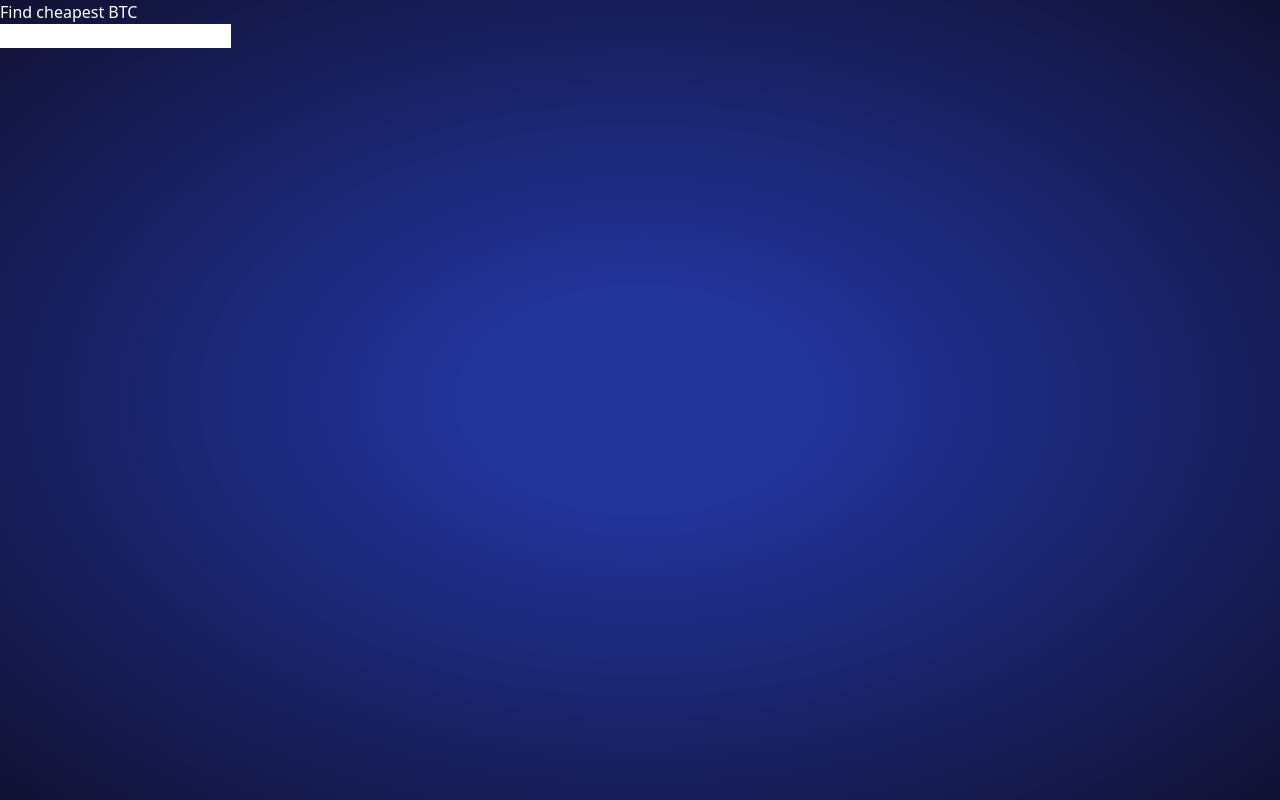
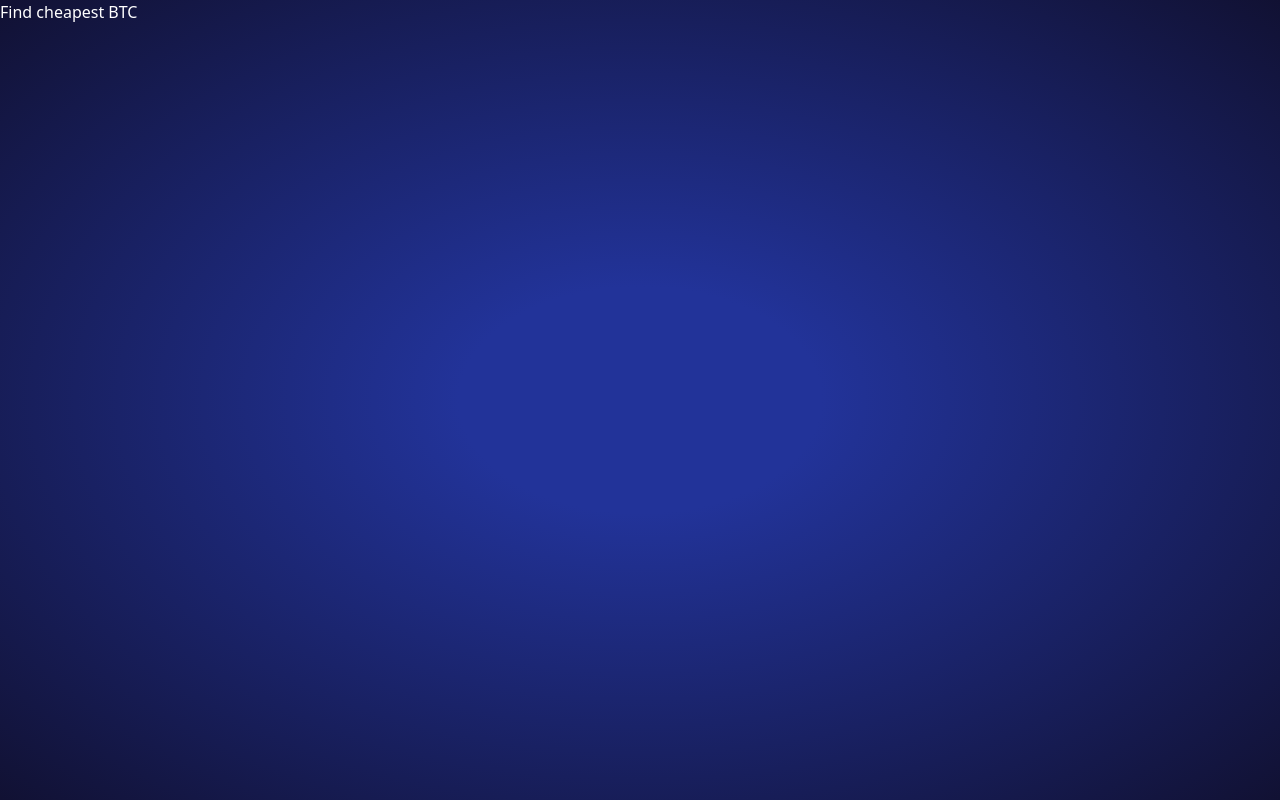
Before and after one commit to SuryanshShukla1002/Bitcoin-price-tracker, a React (Vite) app: page / in a window 1280 px wide. Built offline with nearby package versions, Linux system fonts and the light colour scheme.

Commit message:
header designed

```diff
--- a/src/App.tsx
+++ b/src/App.tsx
@@ -1,12 +1,14 @@
 import { useState } from "react";
 
 function App() {
-  const [amount, setAmount] = useState('')
+  const [amount, setAmount] = useState("");
   return (
     <>
       <main className="max-w-2xl px-4 py-8 mx-auto">
-        <h1 className="uppercase text-6xl text-center font-bold bg-gradient-to-br from-purple-600 to-sky-400 bg-clip-text text-transparent from-30% ">Find cheapest BTC</h1>
-        <input type="text" />
+        <h1 className="uppercase text-6xl text-center font-bold bg-gradient-to-br from-purple-600 to-sky-400 bg-clip-text text-transparent from-30% ">
+          Find cheapest BTC
+        </h1>
+
       </main>
     </>
   );
```
